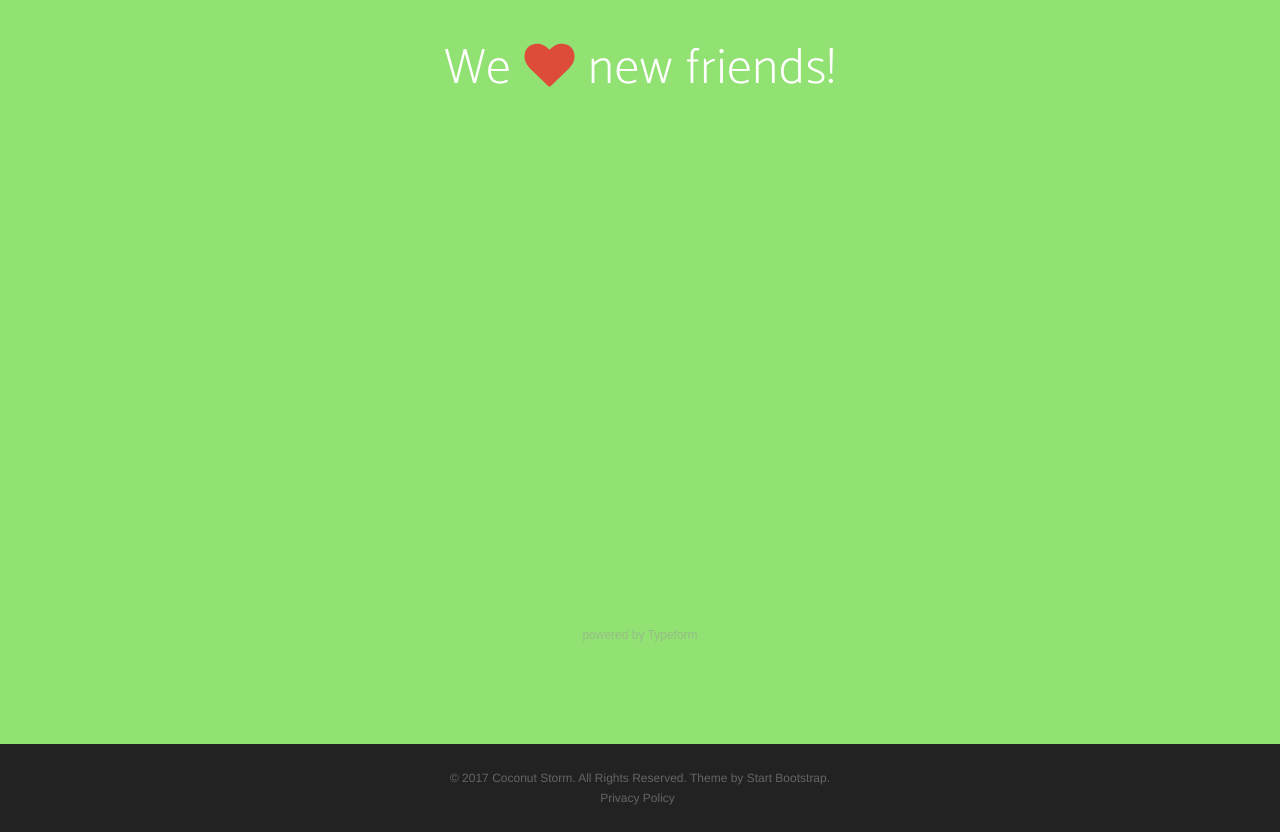
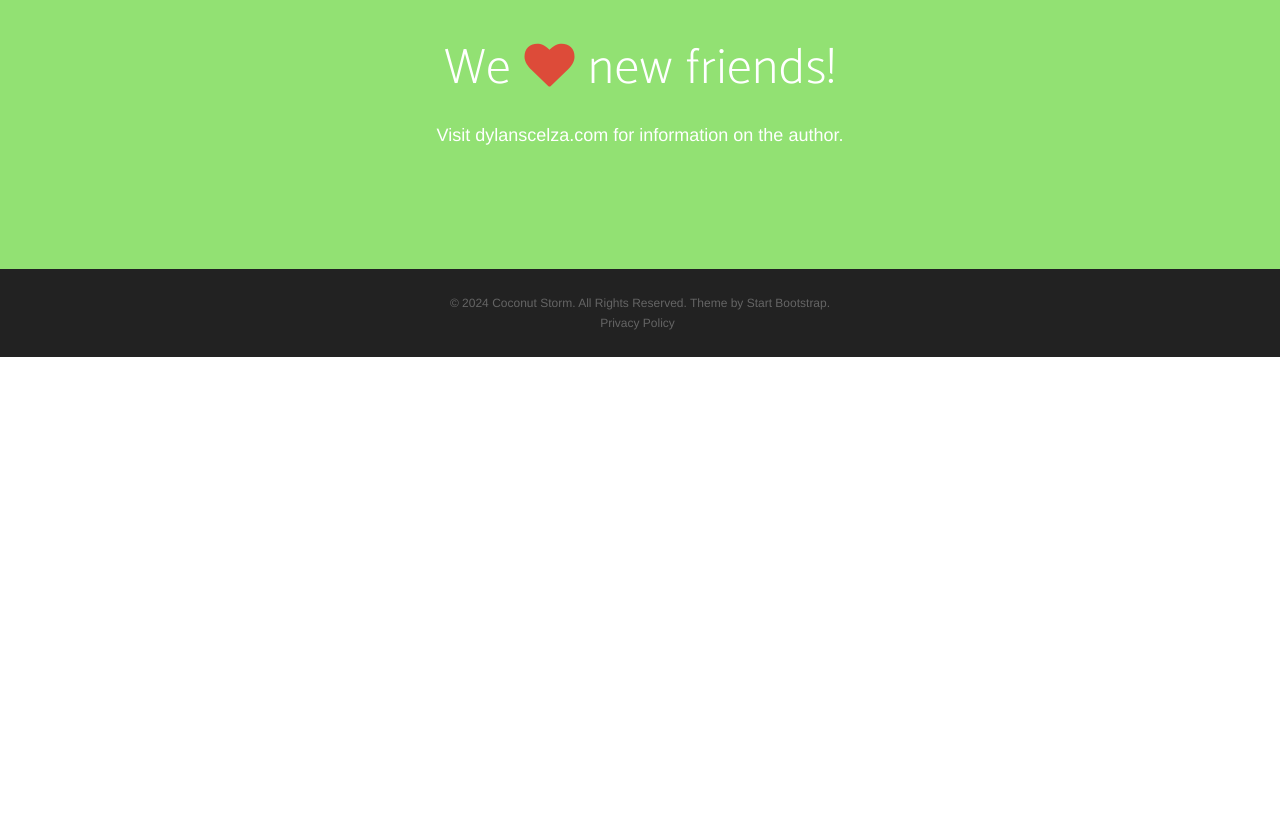
Before and after one commit to dscelza/coconutstorm, a website: page index.html in a window 1280 px wide. Shown: the part 4060-4892 px from the top of the page. After the commit the page ends 4417 px from the top, so only its background shows below. Drawn offline with nearby package versions, Linux system fonts and the light colour scheme; a script that the page names is missing; a web font is replaced by a local one.

Commit message:
Remove js scripts

```diff
--- a/index.html
+++ b/index.html
@@ -227,24 +227,13 @@
     <section id="contact" class="contact bg-primary">
         <div class="container">
             <h2>We <i class="fa fa-heart"></i> new friends!</h2>
-            <div class="typeform-widget" data-url="https://dylan228.typeform.com/to/dlOCTX" data-transparency="100" data-hide-headers=true data-hide-footer=true style="width: 100%; height: 500px;" > </div> <script> (function() { var qs,js,q,s,d=document, gi=d.getElementById, ce=d.createElement, gt=d.getElementsByTagName, id="typef_orm", b="https://embed.typeform.com/"; if(!gi.call(d,id)) { js=ce.call(d,"script"); js.id=id; js.src=b+"embed.js"; q=gt.call(d,"script")[0]; q.parentNode.insertBefore(js,q) } })() </script> <div style="font-family: Sans-Serif;font-size: 12px;color: #999;opacity: 0.5; padding-top: 5px;" > powered by <a href="https://www.typeform.com/examples/forms/contact-form-template/?utm_campaign=dlOCTX&amp;utm_source=typeform.com-9016167-Basic&amp;utm_medium=typeform&amp;utm_content=typeform-embedded-contactform&amp;utm_term=EN" style="color: #999" target="_blank">Typeform</a> </div>
-            <!--<ul class="list-inline list-social">
-                <li class="social-twitter">
-                    <a href="#"><i class="fa fa-twitter"></i></a>
-                </li>
-                <li class="social-facebook">
-                    <a href="#"><i class="fa fa-facebook"></i></a>
-                </li>
-                <li class="social-google-plus">
-                    <a href="#"><i class="fa fa-google-plus"></i></a>
-                </li>
-            </ul>-->
+            <p>Visit dylanscelza.com for information on the author.</p>
         </div>
     </section>
 
     <footer>
         <div class="container">
-            <p>&copy; 2017 Coconut Storm. All Rights Reserved. Theme by Start Bootstrap.</p>
+            <p>&copy; 2024 Coconut Storm. All Rights Reserved. Theme by Start Bootstrap.</p>
             <ul class="list-inline">
                 <li>
                     <a href="privacy.txt">Privacy Policy</a>
```
